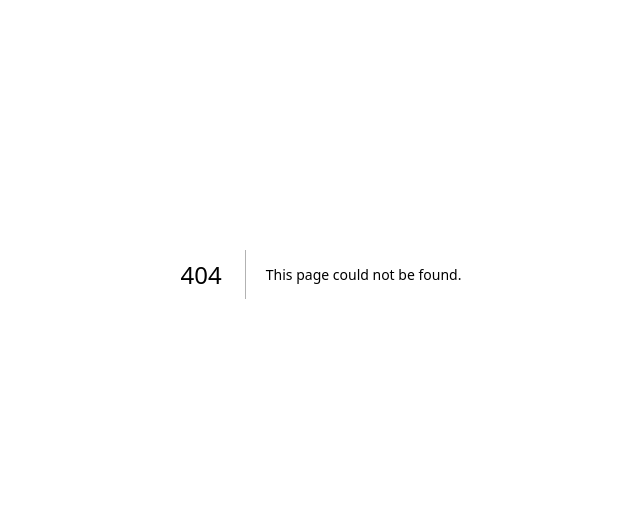
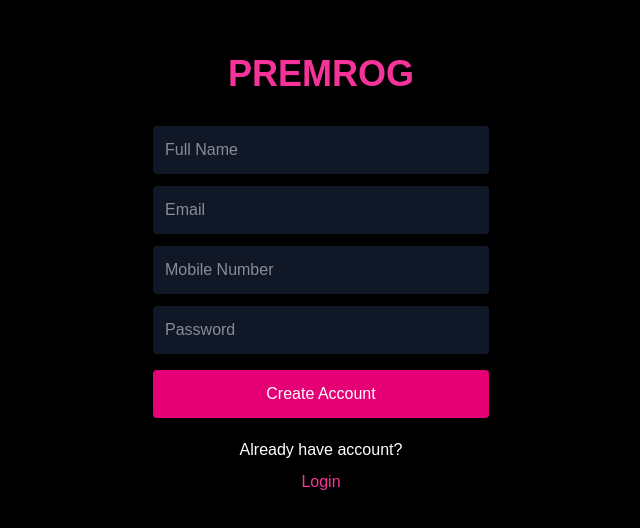
Before and after one commit to premrog/premrog, a Next.js app: page /signup in a window 1280 px wide. Before the commit this address had no page. Shown: the part 126-654 px from the top of the page, without its empty margins (319-959 px from the left). Built offline with nearby package versions, Linux system fonts and the light colour scheme.

Commit message:
Authentication UI Added

```diff
--- /dev/null
+++ b/app/forgot-password/page.tsx
@@ -0,0 +1,32 @@
+import Link from "next/link";
+
+export default function ForgotPasswordPage() {
+    return (
+        <div className="min-h-screen bg-black text-white flex items-center justify-center">
+
+            <div className="w-full max-w-sm p-6">
+
+                <h1 className="text-3xl font-bold text-pink-500 mb-8 text-center">
+                    Forgot Password
+                </h1>
+
+                <input
+                    placeholder="Email or Mobile"
+                    className="w-full p-3 rounded bg-gray-900 mb-4"
+                />
+
+                <button className="w-full bg-pink-600 p-3 rounded">
+                    Send Reset Link
+                </button>
+
+                <Link
+                    href="/login"
+                    className="block text-center text-pink-500 mt-5"
+                >
+                    Back To Login
+                </Link>
+
+            </div>
+        </div>
+    );
+}
--- a/app/login/page.tsx
+++ b/app/login/page.tsx
@@ -1,9 +1,13 @@
-export default function LoginPage() {
+import Link from "next/link";
+
+export default function ForgotPasswordPage() {
     return (
         <div className="min-h-screen bg-black text-white flex items-center justify-center">
+
           <div className="w-full max-w-sm p-6">
-                <h1 className="text-4xl font-bold text-pink-500 mb-8 text-center">
-                    PREMROG
+
+              <h1 className="text-3xl font-bold text-pink-500 mb-8 text-center">
+                  Forgot Password
               </h1>
 
               <input
@@ -11,15 +15,17 @@ export default function LoginPage() {
                   className="w-full p-3 rounded bg-gray-900 mb-4"
               />
 
-                <input
-                    type="password"
-                    placeholder="Password"
-                    className="w-full p-3 rounded bg-gray-900 mb-4"
-                />
+              <button className="w-full bg-pink-600 p-3 rounded">
+                  Send Reset Link
+              </button>
 
-                <button className="w-full bg-pink-600 p-3 rounded">
-                    Login
-                </button>
+              <Link
+                  href="/login"
+                  className="block text-center text-pink-500 mt-5"
+              >
+                  Back To Login
+              </Link>
+
           </div>
       </div>
   );
--- /dev/null
+++ b/app/signup/page.tsx
@@ -0,0 +1,51 @@
+import Link from "next/link";
+
+export default function SignupPage() {
+    return (
+        <div className="min-h-screen bg-black text-white flex items-center justify-center">
+            <div className="w-full max-w-sm p-6">
+
+                <h1 className="text-4xl font-bold text-pink-500 text-center mb-8">
+                    PREMROG
+                </h1>
+
+                <input
+                    placeholder="Full Name"
+                    className="w-full p-3 rounded bg-gray-900 mb-3"
+                />
+
+                <input
+                    placeholder="Email"
+                    className="w-full p-3 rounded bg-gray-900 mb-3"
+                />
+
+                <input
+                    placeholder="Mobile Number"
+                    className="w-full p-3 rounded bg-gray-900 mb-3"
+                />
+
+                <input
+                    type="password"
+                    placeholder="Password"
+                    className="w-full p-3 rounded bg-gray-900 mb-4"
+                />
+
+                <button className="w-full bg-pink-600 p-3 rounded">
+                    Create Account
+                </button>
+
+                <p className="text-center mt-5">
+                    Already have account?
+                </p>
+
+                <Link
+                    href="/login"
+                    className="block text-center text-pink-500 mt-2"
+                >
+                    Login
+                </Link>
+
+            </div>
+        </div>
+    );
+}
```
Lines whose indentation alone changed are shown as unchanged.
